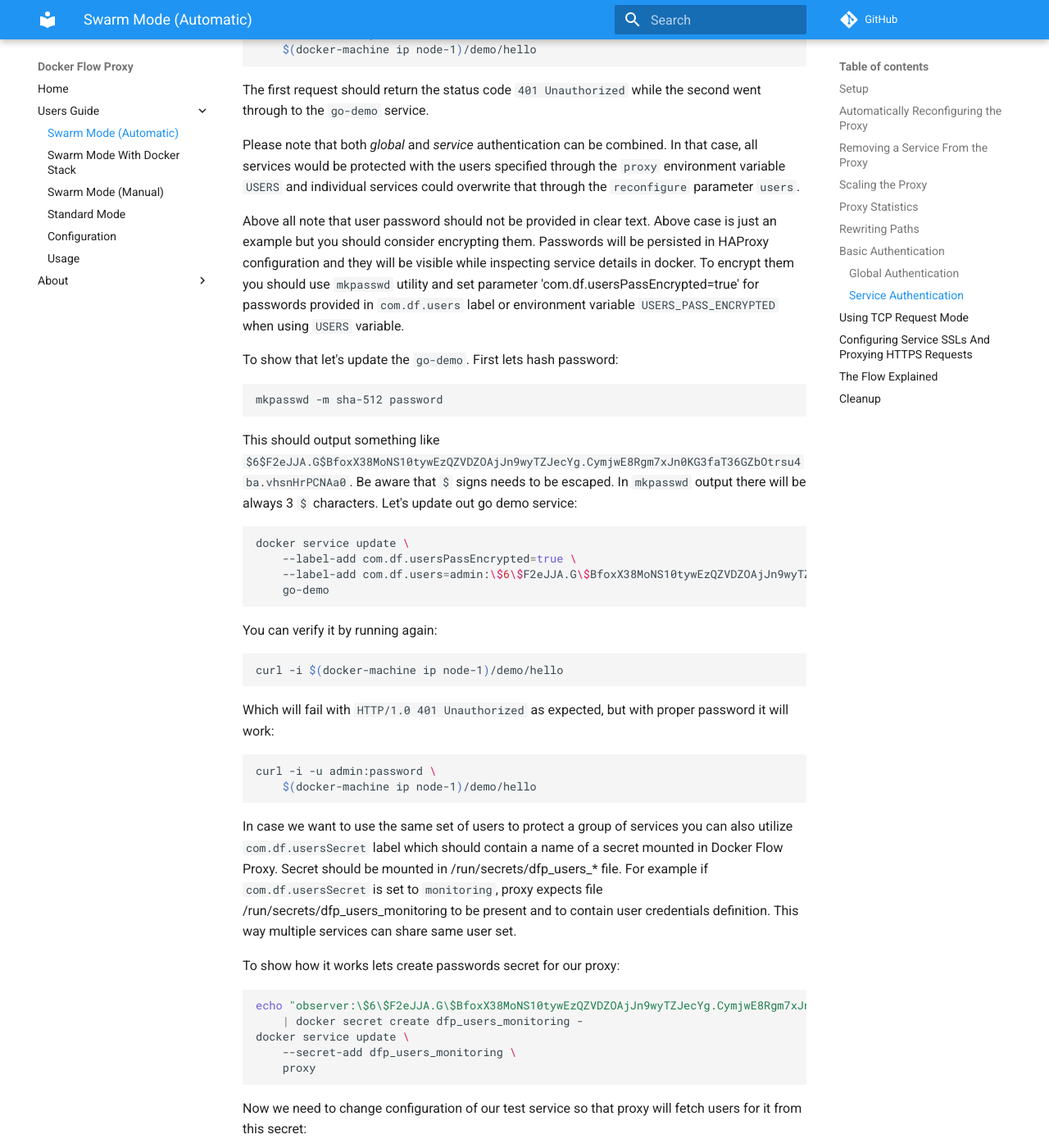
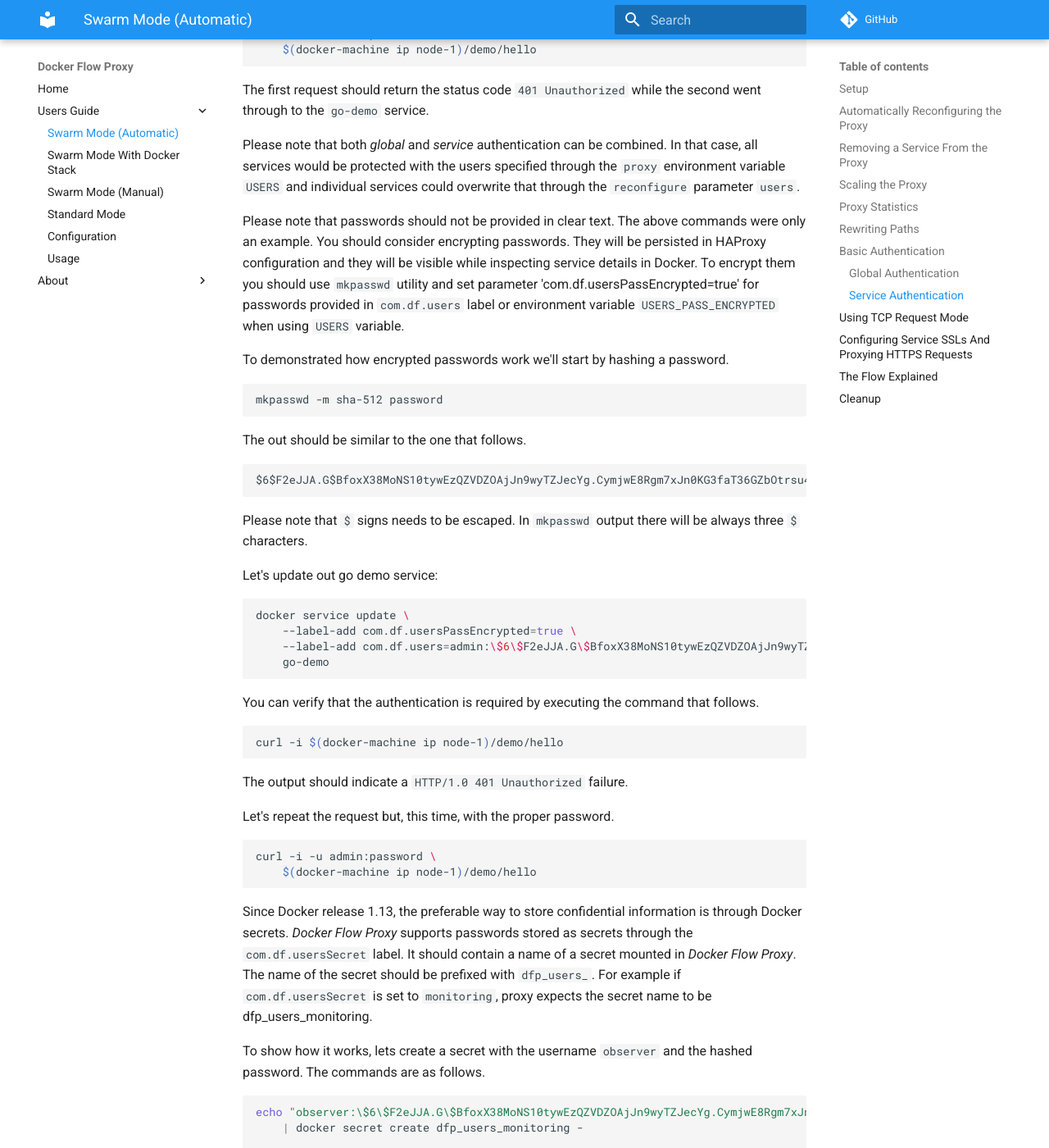
Before and after one commit to docker-flow/docker-flow-proxy, an MkDocs documentation site: the page built from docs/swarm-mode-auto.md, in a window 1280 px wide and 1400 px high, scrolled down 13374 px. Shown: the whole window at 82% size. Built offline with MkDocs 1.6.1 and Material for MkDocs 9.7.7, drawn with Linux system fonts in a browser that asks for light colours; comment, search, counter and statistics services are not loaded; old or Windows-style settings are respelled for this version of MkDocs; some of the changed text lies outside the part shown.

Commit message:
Update swarm-mode-auto.md

````diff
--- a/docs/swarm-mode-auto.md
+++ b/docs/swarm-mode-auto.md
@@ -533,14 +533,23 @@ The first request should return the status code `401 Unauthorized` while the sec
 
 Please note that both *global* and *service* authentication can be combined. In that case, all services would be protected with the users specified through the `proxy` environment variable `USERS` and individual services could overwrite that through the `reconfigure` parameter `users`.
 
-Above all note that user password should not be provided in clear text. Above case is just an example but you should consider encrypting them. Passwords will be persisted in HAProxy configuration and they will be visible while inspecting service details in docker. To encrypt them you should use `mkpasswd` utility and set parameter 'com.df.usersPassEncrypted=true' for passwords provided in `com.df.users` label or environment variable `USERS_PASS_ENCRYPTED` when using `USERS` variable.
+Please note that passwords should not be provided in clear text. The above commands were only an example. You should consider encrypting passwords. They will be persisted in HAProxy configuration and they will be visible while inspecting service details in Docker. To encrypt them you should use `mkpasswd` utility and set parameter 'com.df.usersPassEncrypted=true' for passwords provided in `com.df.users` label or environment variable `USERS_PASS_ENCRYPTED` when using `USERS` variable.
 
-To show that let's update the `go-demo`. First lets hash password:
+To demonstrated how encrypted passwords work we'll start by hashing a password.
+
 ```bash
 mkpasswd -m sha-512 password
 ```
 
-This should output something like `$6$F2eJJA.G$BfoxX38MoNS10tywEzQZVDZOAjJn9wyTZJecYg.CymjwE8Rgm7xJn0KG3faT36GZbOtrsu4ba.vhsnHrPCNAa0`. Be aware that `$` signs needs to be escaped. In `mkpasswd` output there will be always 3 `$` characters. Let's update out go demo service:
+The out should be similar to the one that follows.
+
+```
+$6$F2eJJA.G$BfoxX38MoNS10tywEzQZVDZOAjJn9wyTZJecYg.CymjwE8Rgm7xJn0KG3faT36GZbOtrsu4ba.vhsnHrPCNAa0
+```
+
+Please note that `$` signs needs to be escaped. In `mkpasswd` output there will be always three `$` characters.
+
+Let's update out go demo service:
 
 ```bash
 docker service update \
@@ -549,29 +558,39 @@ docker service update \
     go-demo
 ```
 
-You can verify it by running again:
+You can verify that the authentication is required by executing the command that follows.
 
 ```bash
 curl -i $(docker-machine ip node-1)/demo/hello
 ```
 
-Which will fail with `HTTP/1.0 401 Unauthorized` as expected, but with proper password it will work:
+The output should indicate a `HTTP/1.0 401 Unauthorized` failure.
+
+Let's repeat the request but, this time, with the proper password.
+
 ```bash
 curl -i -u admin:password \
     $(docker-machine ip node-1)/demo/hello
 ```
 
-In case we want to use the same set of users to protect a group of services you can also utilize `com.df.usersSecret` label which should contain a name of a secret mounted in Docker Flow Proxy. Secret should be mounted in /run/secrets/dfp_users_* file. For example if `com.df.usersSecret` is set to `monitoring`, proxy expects file /run/secrets/dfp_users_monitoring to be present and to contain user credentials definition. This way multiple services can share same user set.
+Since Docker release 1.13, the preferable way to store confidential information is through Docker secrets. *Docker Flow Proxy* supports passwords stored as secrets through the `com.df.usersSecret` label. It should contain a name of a secret mounted in *Docker Flow Proxy*. The name of the secret should be prefixed with `dfp_users_`. For example if `com.df.usersSecret` is set to `monitoring`, proxy expects the secret name to be dfp_users_monitoring.
 
-To show how it works lets create passwords secret for our proxy:
+To show how it works, lets create a secret with the username `observer` and the hashed password. The commands are as follows.
+
 ```bash
 echo "observer:\$6\$F2eJJA.G\$BfoxX38MoNS10tywEzQZVDZOAjJn9wyTZJecYg.CymjwE8Rgm7xJn0KG3faT36GZbOtrsu4ba.vhsnHrPCNAa0" \
     | docker secret create dfp_users_monitoring -
+
 docker service update \
     --secret-add dfp_users_monitoring \
     proxy
 ```
-Now we need to change configuration of our test service so that proxy will fetch users for it from this secret:
+
+The first command stored the username and the hashed password as the secret `dfp_users_monitoring`. Username and password were separated with the colon (`:`).
+
+The second command updated the proxy by adding the secret to it.
+
+Now we need to change configuration of our test service so that the proxy can get the information about the name of the secret that contains the username and the hashed password.
 
 ```bash
 docker service update \
@@ -579,12 +598,15 @@ docker service update \
     --label-add com.df.usersSecret=monitoring \
     go-demo
 ```
-Now we can verify that aour service is reachable with `observer` user:
+
+We should verify that our service is reachable and protected with the user `observer`.
+
 ```bash
 curl -i -u observer:password \
     $(docker-machine ip node-1)/demo/hello
 ```
 
+As expected, the status code of the response is `200`, indicating that the request was successfull.
 
 Before we move into the next subject, please remove the service and create it again without authentication.
 
````
